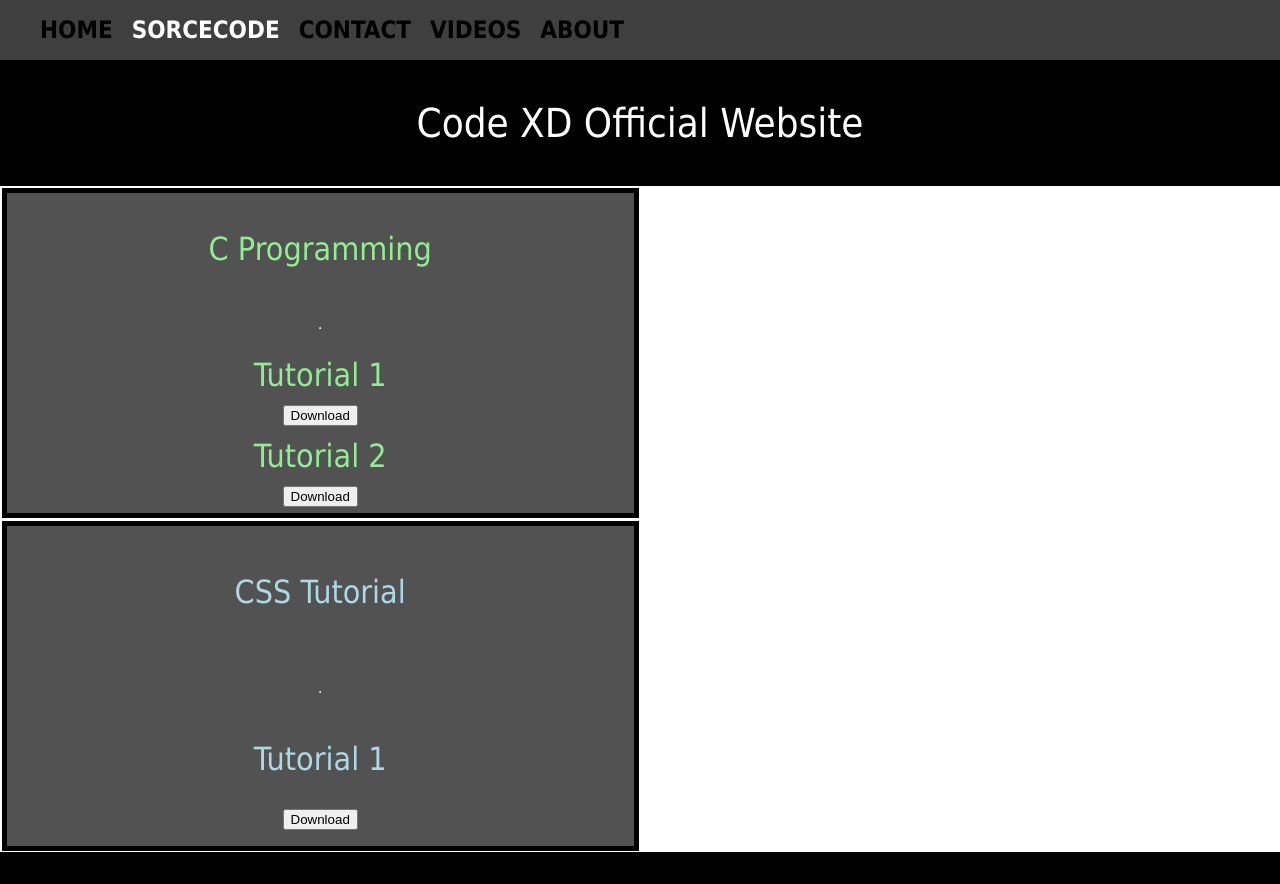
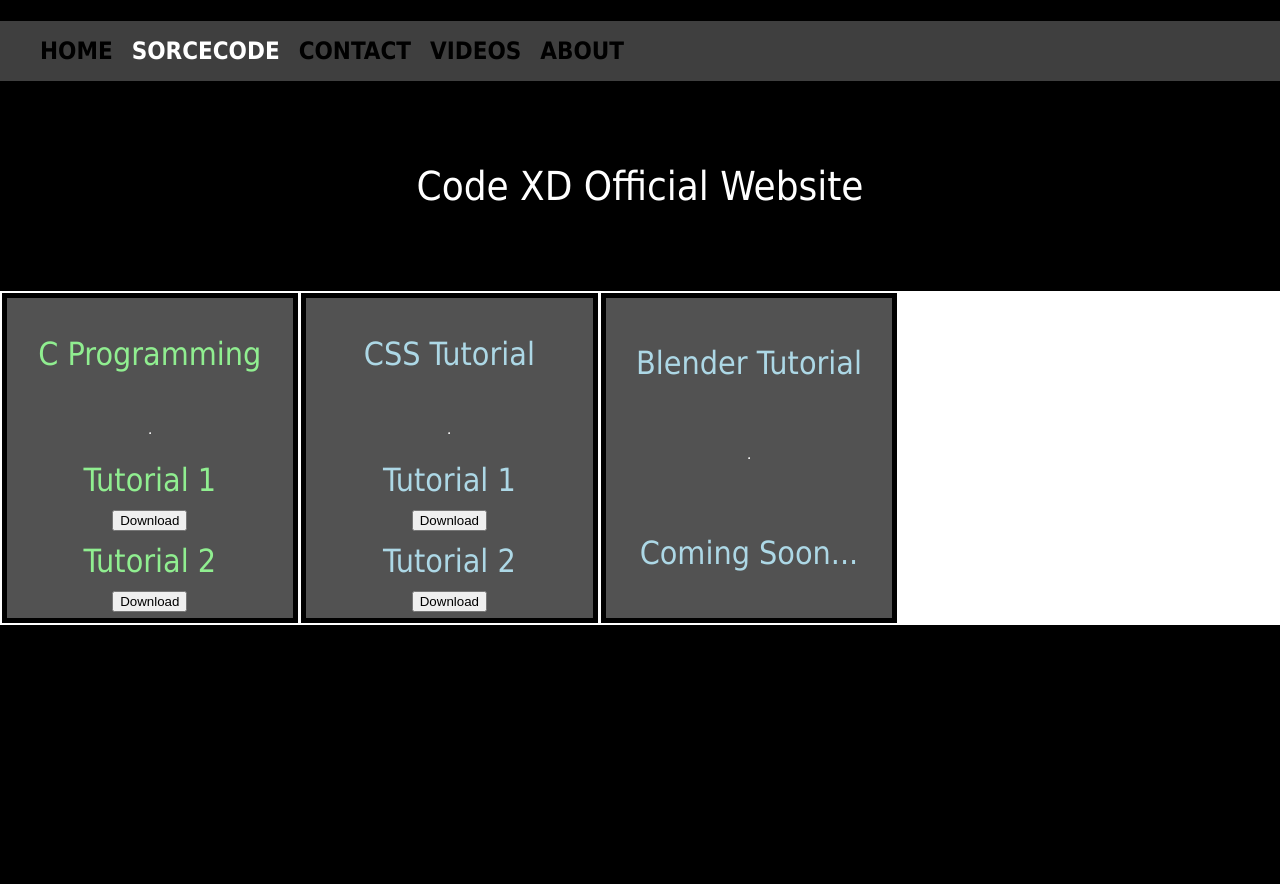
Before and after one commit to officialsoham/CodeXD, a plain HTML site: page index.html in a window 1280 px wide. After the commit the page ends 800 px from the top, so only its background shows below. Drawn offline with Linux system fonts and the light colour scheme.

Commit message:
Add files via upload

```diff
--- a/index.html
+++ b/index.html
@@ -38,6 +38,26 @@
                 <a class="button" href="CSS/Tut 1.zip" download="">
                     <input type="button" value="Download">
                 </a>
+
+                <legend>Tutorial 2</legend>
+                <a class="button" href="CSS/Tut 2/Animation in Border.html" download="">
+                    <input type="button" value="Download">
+                </a>
+            </div>
+
+            <div class="blender">
+                <p>Blender Tutorial</p>
+                <hr>
+                <p>Coming Soon...</p>
+                <!-- <legend>Tutorial 1</legend>
+                <a class="button" href="CSS/Tut 1.zip" download="">
+                    <input type="button" value="Download">
+                </a> -->
+
+                <!-- <legend>Tutorial 2</legend>
+                <a class="button" href="CSS/Tut 2/Animation in Border.html" download="">
+                    <input type="button" value="Download">
+                </a> -->
             </div>
         </form>
     </div>
--- a/style.css
+++ b/style.css
@@ -35,7 +35,7 @@ body {
     margin: 0.1rem;
     border: 5px solid black;
     color: lightgreen;
-    width: 49%;
+    width: 17.9rem;
     height: 20rem;
     font-size: 2rem;
     display: grid;
@@ -49,7 +49,20 @@ body {
     border: 5px solid black;
     color: lightblue;
     float: left;
-    width: 49%;
+    width: 17.9rem;
+    height: 20rem;
+    font-size: 2rem;
+    display: grid;
+    place-items: center;
+    background-color: #525252;
+}
+
+.blender {
+    margin: 0.1rem;
+    border: 5px solid black;
+    color: lightblue;
+    float: left;
+    width: 17.9rem;
     height: 20rem;
     font-size: 2rem;
     display: grid;
```
